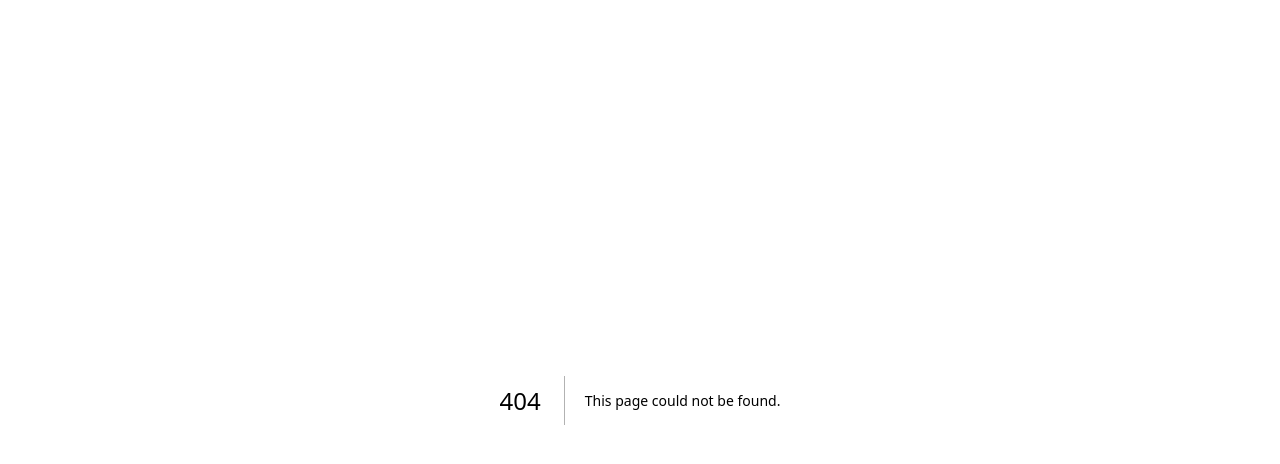
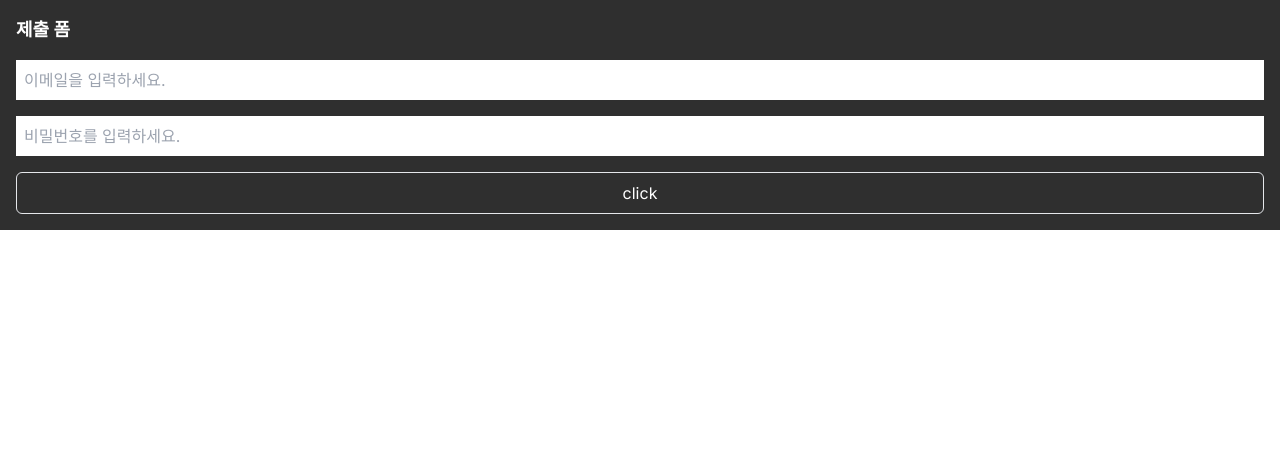
Before and after one commit to lee3jjang/nextjs-exercise, a Next.js app: page /forms in a window 1280 px wide. Before the commit this address had no page. Shown: the top 464 px of the page. Built offline with nearby package versions, Linux system fonts and the light colour scheme.

Commit message:
Add forms

```diff
--- /dev/null
+++ b/src/app/cookie/page.tsx
@@ -0,0 +1,30 @@
+import { cookies } from "next/headers";
+import { redirect } from "next/navigation";
+
+export default function Page() {
+  const cookieStore = cookies();
+
+  return (
+    <>
+      {cookieStore.getAll().map((cookie, index) => (
+        <div key={index}>
+          <p>Name: {cookie.name}</p>
+          <p>Value: {cookie.value}</p>
+        </div>
+      ))}
+      <form action={addCookie}>
+        <input name="item" type="text" placeholder="add cookie" />
+        <button>Add</button>
+      </form>
+    </>
+  );
+}
+
+async function addCookie(formData: FormData) {
+  "use server";
+  const key = "item";
+  const value = String(formData.get(key) ?? "");
+  const cookieStore = cookies();
+  cookieStore.set(key, value);
+  redirect("/");
+}
--- /dev/null
+++ b/src/app/forms/page.tsx
@@ -0,0 +1,51 @@
+import { z } from "zod";
+
+export default function Page() {
+  return (
+    <form action={submitForm}>
+      <div className="p-4 bg-[#2f2f2f] flex flex-col gap-y-4">
+        <h1 className="text-white font-bold text-lg">제출 폼</h1>
+        <input
+          className="p-2"
+          name="email"
+          type="email"
+          placeholder="이메일을 입력하세요."
+        />
+        <input
+          className="p-2"
+          name="password"
+          type="password"
+          placeholder="비밀번호를 입력하세요."
+        />
+        <button
+          className="p-2 text-white border rounded-md hover:bg-[green]"
+          type="submit"
+        >
+          click
+        </button>
+      </div>
+    </form>
+  );
+}
+const SubmitFormSchema = z.object({
+  email: z.string().email({ message: "Please enter a valid email." }).trim(),
+  password: z
+    .string()
+    .min(4, { message: "Be at least 8 characters long" })
+    .trim(),
+});
+
+async function submitForm(formData: FormData) {
+  "use server";
+
+  const validatedFields = SubmitFormSchema.safeParse({
+    email: formData.get("email"),
+    password: formData.get("password"),
+  });
+
+  if (!validatedFields.success) {
+    return {
+      errors: validatedFields.error.flatten().fieldErrors,
+    };
+  }
+}
--- /dev/null
+++ b/src/app/not-found.tsx
@@ -0,0 +1,3 @@
+export default function HomeNotFound() {
+  return <div>HomeNotFound</div>;
+}
```
Also changed, not shown: package.json (+5 -4 lines), 1 other file (tests, documents, lock files or other folders).
